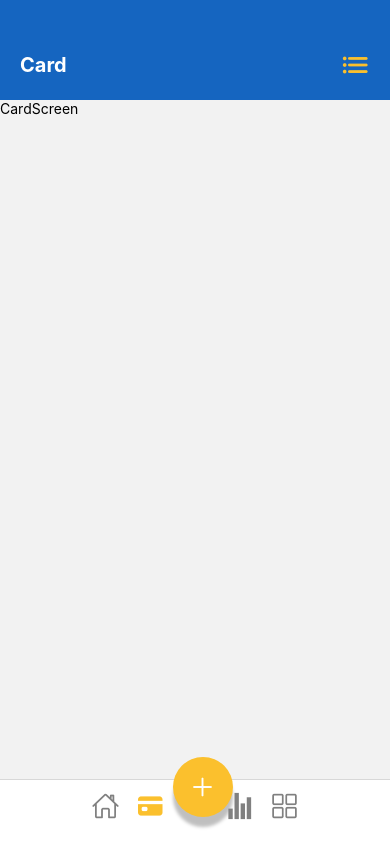
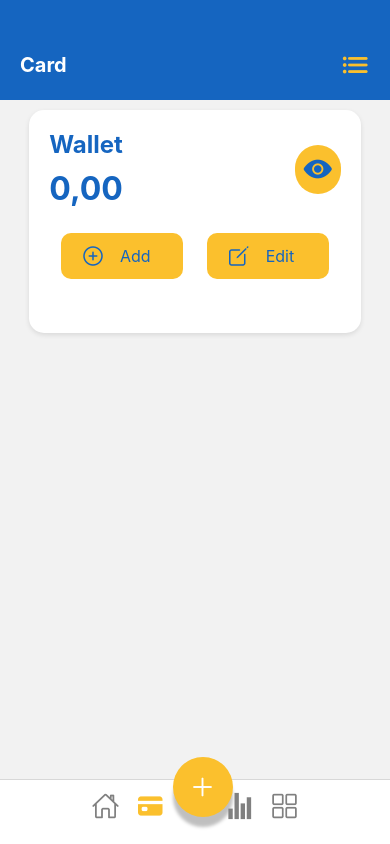
Before and after one commit to tsiaroFitia/SpendlyWay, a React Native app: screen /Card in a window 390 px wide. Built offline with nearby package versions, Linux system fonts and the light colour scheme.

Commit message:
création de header dans Card/ affichage de monnaie dans wallet

```diff
--- /dev/null
+++ b/src/components/Card/Wallet.js
@@ -0,0 +1,122 @@
+import { Text, View, StyleSheet, TouchableOpacity } from 'react-native';
+import React, { Component } from 'react';
+import { Ionicons } from '@expo/vector-icons';
+import Colors from '../../outils/Colors';
+
+export default class Wallet extends Component {
+    state = {
+        showMonney: true,
+      };
+
+      toggleMonneyVisibility = () => {
+        this.setState((prevState) => ({
+          showMonney: !prevState.showMonney,
+        }));
+      };
+  render() {
+    const { showMonney } = this.state;
+    return (
+      <View style={styles.container}>
+        <View style={styles.monney}>
+          <View style={styles.walletInfo}>
+            <View style={styles.walletText}>
+                <Text style={styles.walletTitle}>Wallet</Text>
+                <Text style={styles.balance}>{showMonney ? '0,00' : '***'}</Text>
+
+            </View>
+             <TouchableOpacity
+                          style={styles.iconWrapper}
+                          onPress={this.toggleMonneyVisibility}
+                        >
+                          <Ionicons
+                            name={showMonney ? 'eye' : 'eye-off'}
+                            size={30}
+                            color={Colors.BleuFoncé}
+                          />
+             </TouchableOpacity>
+            </View>
+
+
+            {/* Add and Edit Buttons */}
+            <View style={styles.buttonsContainer}>
+                <TouchableOpacity style={styles.button} onPress={this.handleAddPress}>
+                    <Ionicons name="add-circle-outline" size={24} color={Colors.BleuFoncé} style={{marginLeft:10,}}/>
+                    <Text style={styles.buttonText}>Add</Text>
+                </TouchableOpacity>
+
+                <TouchableOpacity style={styles.button} onPress={this.handleEditPress}>
+                    <Ionicons name="create-outline" size={24} color={Colors.BleuFoncé}  style={{marginLeft:10,}}/>
+                    <Text style={styles.buttonText}>Edit</Text>
+                </TouchableOpacity>
+            </View>
+        </View>
+
+      </View>
+    );
+  }
+}
+
+const styles = StyleSheet.create({
+  container: {
+    flex: 1,
+    alignItems:'center',
+    top: 10,
+  },
+  monney: {
+    padding:20,
+    width: '85%',
+    height: '30%',
+    backgroundColor: Colors.white,
+    borderRadius: 15,
+    paddingHorizontal: 20,
+    shadowColor: '#000',
+    shadowOffset: { width: 0, height: 2 },
+    shadowOpacity: 0.1,
+    shadowRadius: 5, // Légère ombre pour plus de profondeur
+    elevation: 3,
+  },
+  walletInfo: {
+    flexDirection: 'row',
+    justifyContent: 'space-between',
+    alignItems: 'center',
+    marginBottom: 20,
+  },
+  walletText:{
+    flexDirection: 'column',
+  },
+  walletTitle: {
+    fontSize: 24,
+    fontWeight: 'bold',
+    color: Colors.BleuFoncé,
+  },
+  iconWrapper: {
+      backgroundColor: Colors.JauneFoncé,
+      borderRadius: 25,
+      padding: 8,
+  },
+  balance: {
+    fontSize: 32,
+    fontWeight: 'bold',
+    color: Colors.BleuFoncé,
+    marginTop: 10,
+  },
+  buttonsContainer: {
+    flexDirection: 'row',
+    justifyContent: 'space-around',
+    width: '100%',
+  },
+  button: {
+    width:'42%',
+    flexDirection: 'row',
+    alignItems: 'center',
+    backgroundColor: Colors.JauneFoncé,
+    padding: 10,
+    borderRadius: 10,
+    margin:5,
+  },
+  buttonText: {
+    fontSize: 16,
+    color: Colors.BleuFoncé,
+    marginLeft: 15,
+  },
+});
--- a/src/screen/ScreenBottomNavigation/CardScreen.js
+++ b/src/screen/ScreenBottomNavigation/CardScreen.js
@@ -1,25 +1,22 @@
-import { Text, View , StyleSheet} from 'react-native'
-import React, { Component } from 'react'
+import { View, StyleSheet } from 'react-native';
+import React, { Component } from 'react';
 
-import Colors from '../../outils/Colors';
-import FontText from '../../outils/FontText';
-import HeaderTitle from '../../components/HeaderTitle';
-import HeaderHomeScreen from '../../components/Home/HeaderHomeScreen'
+import HeaderHomeScreen from '../../components/Home/HeaderHomeScreen';
+import Wallet from '../../components/Card/Wallet';
 
 export default class CardScreen extends Component {
   render() {
     return (
-      <View styles={styles.container}>
-        <HeaderHomeScreen title="Card"/>
-        <Text>CardScreen</Text>
+      <View style={styles.container}>
+        <HeaderHomeScreen title="Card" />
+        <Wallet />
       </View>
-    )
+    );
   }
 }
 
 const styles = StyleSheet.create({
-   container:{
-     alignItems:'center',
-     justifyContent:'center',
-   },
-})
+  container: {
+    flex: 1,
+  },
+});
```
Also changed, not shown: src/components/Card/ModalAddWallet.js (added).
